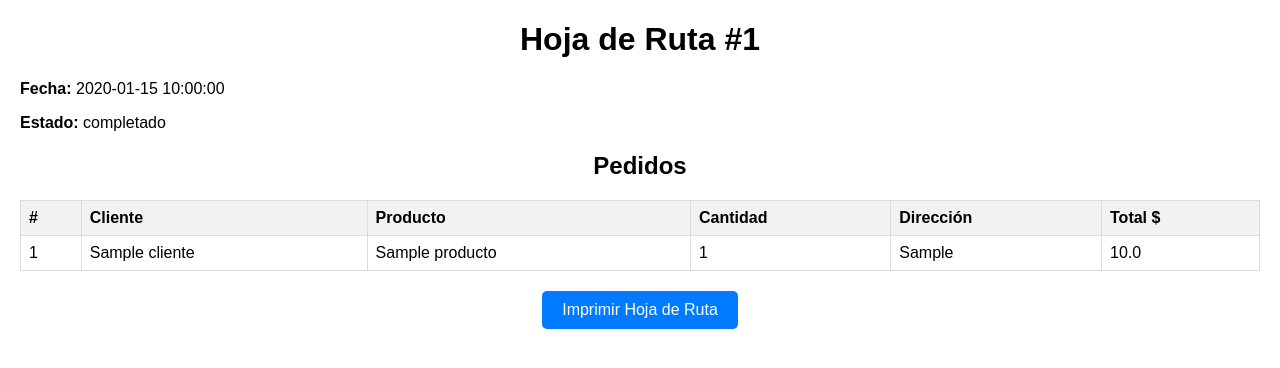
After one commit to zadxdaz/Webhook-vita, a Flask app: page /hoja-de-ruta/1/print in a window 1280 px wide. The commit adds this page. Shown: the top 368 px of the page. Run offline with Flask 3, Linux system fonts and the light colour scheme; a user stored in the database is signed in; tables that the repository leaves empty hold one stand-in row (values such as "Sample post"); some libraries are stand-ins or nearby versions.

Commit message:
Overall Improvements

```diff
--- a/app.py
+++ b/app.py
@@ -257,22 +257,34 @@ def eliminar_producto(id):
         producto.delete()
     return redirect(url_for('productos'), 302)
 
-@app.route('/pedidos', methods=['GET', 'POST'])
-@handle_db_error
+
+@app.route('/pedidos', methods=['GET'])
 def pedidos():
+    """
+    Renders the pedidos page with optional filters for state and search query.
+    Allows the user to see all pedidos and available hojas de ruta.
+    """
     form = EmptyForm()
-    state_filter = request.args.get('state', 'pendiente')  # Default to 'pendiente'
-    search_query = request.args.get('search', '').strip()  # Optional search query
+    # Fetch all available hojas de ruta
+    hojas_de_ruta = HojaDeRuta.query.all()  # Query all the `Hojas de Ruta` from the database
 
-    # Fetch pedidos based on the filters
-    pedidos = Pedido.get_vista(state=state_filter, search=search_query)
+    # Fetch filters from request arguments
+    state_filter = request.args.get('state', '').strip()
+    search_query = request.args.get('search', '').strip()
 
-    # Get unique states for dropdown filter options
+    # Base query for pedidos
+    pedidos = Pedido.get_vista(state=state_filter,search=search_query)
     all_states = Pedido.get_unique_states()
-
-    return render_template('pedidos.html', pedidos=pedidos, form=form,
-                           state_filter=state_filter, search_query=search_query,
-                           all_states=all_states), 200
+    # Pass `hojas_de_ruta` and `pedidos` to the template
+    return render_template(
+        'pedidos.html',
+        pedidos=pedidos,
+        hojas_de_ruta=hojas_de_ruta,
+        state_filter=state_filter,
+        search_query=search_query,
+        all_states=all_states,
+        form=form  # Example states
+    )
 
 @app.route('/nuevo_pedido', methods=['GET', 'POST'])
 @handle_db_error
@@ -684,6 +696,7 @@ def compute_route():
                 if result["results"]:
                     location = result["results"][0]["geometry"]["location"]
                     geocoded_locations.append({
+                        "address": address,
                         "latitude": location["lat"],
                         "longitude": location["lng"]
                     })
@@ -697,9 +710,9 @@ def compute_route():
 
         # Construct the payload for the Routes API
         payload = {
-            "origin": {"location": {"latLng": geocoded_locations[0]}},
-            "destination": {"location": {"latLng": geocoded_locations[-1]}},
-            "intermediates": [{"location": {"latLng": loc}} for loc in geocoded_locations[1:-1]],
+            "origin": {"location": {"latLng": {"latitude": geocoded_locations[0]["latitude"], "longitude": geocoded_locations[0]["longitude"]}}},
+            "destination": {"location": {"latLng": {"latitude": geocoded_locations[-1]["latitude"], "longitude": geocoded_locations[-1]["longitude"]}}},
+            "intermediates": [{"location": {"latLng": {"latitude": loc["latitude"], "longitude": loc["longitude"]}}} for loc in geocoded_locations[1:-1]],
             "travelMode": "DRIVE",
             "optimizeWaypointOrder": True
         }
@@ -721,7 +734,7 @@ def compute_route():
             if not encoded_polyline:
                 return jsonify({"error": "Failed to retrieve route polyline"}), 400
 
-           # Extract optimized order
+            # Extract optimized order
             optimized_order = data.get("routes", [{}])[0].get("optimizedIntermediateWaypointIndex", [])
 
             # Include the fixed origin and destination indices
@@ -741,11 +754,11 @@ def compute_route():
                     print(f"Invalid waypoint index: {waypoint_index}")
                     return jsonify({"error": f"Invalid waypoint index: {waypoint_index}"}), 400
 
-
-            # Return the polyline for frontend mapping
+            # Return the polyline and geocoded locations for frontend mapping
             return jsonify({
                 "success": "Route optimized and saved successfully",
-                "polyline": encoded_polyline
+                "polyline": encoded_polyline,
+                "locations": geocoded_locations  # Include geocoded locations
             }), 200
         else:
             print(response.text)
@@ -811,6 +824,95 @@ def optimize_hoja_de_ruta(hoja_id):
         print(response.text)
         return jsonify({"error": "Failed to optimize route", "details": response.json()}), response.status_code
 
+@app.route('/hoja-de-ruta/<int:hoja_id>/print', methods=['GET'])
+def print_hoja_de_ruta(hoja_id):
+    """
+    Render a printable version of the Hoja de Ruta.
+    """
+    # Fetch the Hoja de Ruta
+    hoja_de_ruta = HojaDeRuta.query.get(hoja_id)
+    if not hoja_de_ruta:
+        abort(404, description="Hoja de Ruta not found")
+
+    # Fetch all Pedidos in the Hoja de Ruta with joins
+    pedidos = db.session.query(
+        HojaDeRutaPedido.posicion,
+        Pedido.id.label("pedido_id"),
+        Cliente.nombre_completo.label("cliente"),
+        Producto.nombre.label("producto"),
+        Pedido.cantidad,
+        Cliente.direccion.label('ubicacion'),
+        Pedido.total,
+        HojaDeRutaPedido.estado
+    ).join(
+        Pedido, HojaDeRutaPedido.pedido_id == Pedido.id
+    ).join(
+        Cliente, Pedido.cliente_id == Cliente.id
+    ).join(
+        Producto, Pedido.producto_id == Producto.id
+    ).filter(
+        HojaDeRutaPedido.hoja_de_ruta_id == hoja_id
+    ).order_by(
+        HojaDeRutaPedido.posicion
+    ).all()
+
+    # Render the printable template
+    return render_template('hoja_de_ruta_print.html', hoja_de_ruta=hoja_de_ruta, pedidos=pedidos)
+
+
+
+
+@app.route('/hoja-de-ruta/<int:hoja_id>/add-pedidos', methods=['POST'])
+@login_required
+def add_pedidos_to_hoja(hoja_id):
+    """Add selected pedidos to an existing Hoja de Ruta."""
+    try:
+        # Fetch the Hoja de Ruta
+        hoja_de_ruta = HojaDeRuta.get_by_id(hoja_id)
+        if not hoja_de_ruta:
+            return jsonify({"error": "Hoja de Ruta not found"}), 404
+
+        # Parse the pedidos from the request body
+        data = request.get_json()
+        pedidos_ids = data.get("pedidos", [])
+
+        if not pedidos_ids:
+            return jsonify({"error": "No pedidos selected"}), 400
+
+        # Validate and add pedidos
+        for pedido_id in pedidos_ids:
+            pedido = Pedido.get_by_id(pedido_id)
+            if not pedido:
+                return jsonify({"error": f"Pedido {pedido_id} not found"}), 404
+
+            if pedido.estado != "pendiente":
+                return jsonify({"error": f"Pedido {pedido_id} is not in 'pendiente' state"}), 400
+
+            # Check if the pedido is already in a Hoja de Ruta
+            existing_entry = HojaDeRutaPedido.query.filter_by(pedido_id=pedido_id).first()
+            if existing_entry:
+                return jsonify({"error": f"Pedido {pedido_id} is already assigned to a Hoja de Ruta"}), 400
+
+            # Add the pedido to the Hoja de Ruta
+            hoja_ruta_pedido = HojaDeRutaPedido(
+                hoja_de_ruta_id=hoja_id,
+                pedido_id=pedido_id,
+                estado="on delivery"  # Default state when added to Hoja de Ruta
+            )
+            db.session.add(hoja_ruta_pedido)
+
+            # Update the pedido's state
+            pedido.estado = "on delivery"
+            db.session.add(pedido)
+
+        # Commit changes
+        db.session.commit()
+        return jsonify({"success": "Pedidos added to Hoja de Ruta successfully"}), 200
+
+    except Exception as e:
+        print(f"Error adding pedidos to Hoja de Ruta: {e}")
+        db.session.rollback()
+        return jsonify({"error": "Internal Server Error"}), 500
 
 # Run the app with SSH tunnel
 if __name__ == '__main__':
--- /dev/null
+++ b/templates/hoja_de_ruta_print.html
@@ -0,0 +1,84 @@
+<!DOCTYPE html>
+<html lang="en">
+<head>
+    <meta charset="UTF-8">
+    <meta name="viewport" content="width=device-width, initial-scale=1.0">
+    <title>Hoja de Ruta #{{ hoja_de_ruta.id }}</title>
+    <style>
+        body {
+            font-family: Arial, sans-serif;
+            margin: 20px;
+        }
+        h1, h2 {
+            text-align: center;
+        }
+        table {
+            width: 100%;
+            border-collapse: collapse;
+            margin-top: 20px;
+        }
+        table th, table td {
+            border: 1px solid #ddd;
+            padding: 8px;
+            text-align: left;
+        }
+        table th {
+            background-color: #f2f2f2;
+        }
+        .print-button {
+            display: block;
+            margin: 20px auto;
+            padding: 10px 20px;
+            font-size: 16px;
+            color: #fff;
+            background-color: #007bff;
+            border: none;
+            border-radius: 5px;
+            cursor: pointer;
+            text-align: center;
+        }
+        .print-button:hover {
+            background-color: #0056b3;
+        }
+        @media print {
+            .print-button {
+                display: none;
+            }
+        }
+    </style>
+</head>
+<body>
+    <h1>Hoja de Ruta #{{ hoja_de_ruta.id }}</h1>
+    <p><strong>Fecha:</strong> {{ hoja_de_ruta.fecha }}</p>
+    <p><strong>Estado:</strong> {{ hoja_de_ruta.estado }}</p>
+
+    <h2>Pedidos</h2>
+    <table>
+        <thead>
+            <tr>
+                <th>#</th>
+                <th>Cliente</th>
+                <th>Producto</th>
+                <th>Cantidad</th>
+                <th>Dirección</th>
+                <th>Total $</th>
+            </tr>
+        </thead>
+        <tbody>
+            {% for pedido in pedidos %}
+            <tr>
+                <td>{{ loop.index }}</td>
+                <td>{{ pedido.cliente }}</td>
+                <td>{{ pedido.producto }}</td>
+                <td>{{ pedido.cantidad }}</td>
+                <td>{{ pedido.ubicacion }}</td>
+                <td>{{ pedido.total}}</td>
+            </tr>
+            {% endfor %}
+        </tbody>
+    </table>
+
+    <!-- Print Button -->
+    <button class="print-button" onclick="window.print()">Imprimir Hoja de Ruta</button>
+</body>
+</html>
```
Also changed, not shown: objects.py (+87 -32 lines), templates/client_messages.html (+49 -9 lines), templates/hoja_de_ruta.html (+23 -9 lines), templates/pedidos.html (+64 -3 lines).
